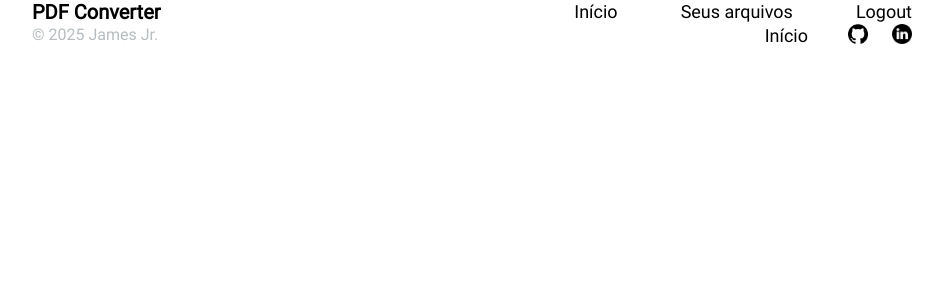
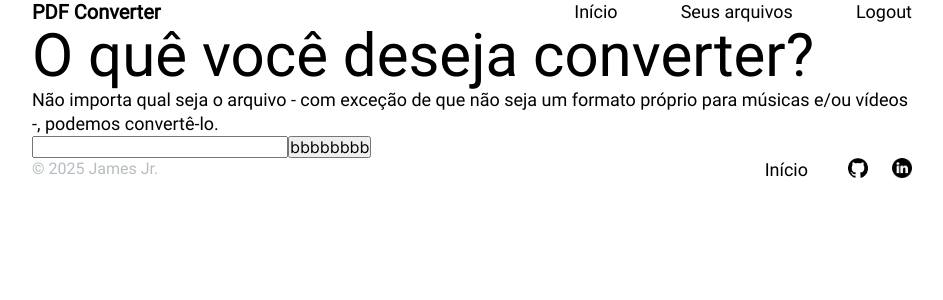
Before and after one commit to jamesawp1/project-convertertopdf-frontend, a React (Vite) app: page / in a window 1280 px wide. Shown: the top 300 px of the page, without its empty margins (168-1111 px from the left). Built offline with nearby package versions, Linux system fonts and the light colour scheme.

Commit message:
feat: Create the base structure of converter

```diff
--- a/src/components/App/App.jsx
+++ b/src/components/App/App.jsx
@@ -4,6 +4,7 @@ import viteLogo from '../../../public/vite.svg'
 import './App.css'
 import Header from "../Header/Header";
 import Footer from "../Footer/Footer";
+import Main from "../Main/Main";
 
 function App() {
   const [count, setCount] = useState(0)
@@ -12,6 +13,7 @@ function App() {
     <>
       <div className="page">
         <Header/>
+        <Main/>
         <Footer/>
       </div>
     </>
--- a/src/components/Main/Main.css
+++ b/src/components/Main/Main.css
@@ -0,0 +1,20 @@
+main {
+  color: #000;
+  max-width: 880px;
+  display: block;
+  margin: 0 auto;
+}
+
+.converter__title {
+  font-family: "Roboto";
+  font-weight: 400;
+  font-size: 60px;
+  line-height: 64px;
+}
+
+.converter__subtitle {
+  font-family: "Roboto";
+  font-weight: 400;
+  font-size: 18px;
+  line-height: 24px;
+}
--- a/src/components/Main/Main.jsx
+++ b/src/components/Main/Main.jsx
@@ -0,0 +1,14 @@
+export default function Main() {
+  return(
+    <main className="main">
+      <section className="converter">
+        <h2 className="converter__title">O quê você deseja converter?</h2>
+        <p className="converter__subtitle">Não importa qual seja o arquivo - com exceção de que não seja um formato próprio para músicas e/ou vídeos -, podemos convertê-lo. </p>
+        <div>
+          <input/>
+          <button>bbbbbbbb</button>
+        </div>
+      </section>
+    </main>
+  )
+}
--- a/src/index.css
+++ b/src/index.css
@@ -3,3 +3,4 @@
 @import url(./components/App/App.css);
 @import url(./components/Header/Header.css);
 @import url(./components/Footer/Footer.css);
+@import url(./components/Main/Main.css);
```
